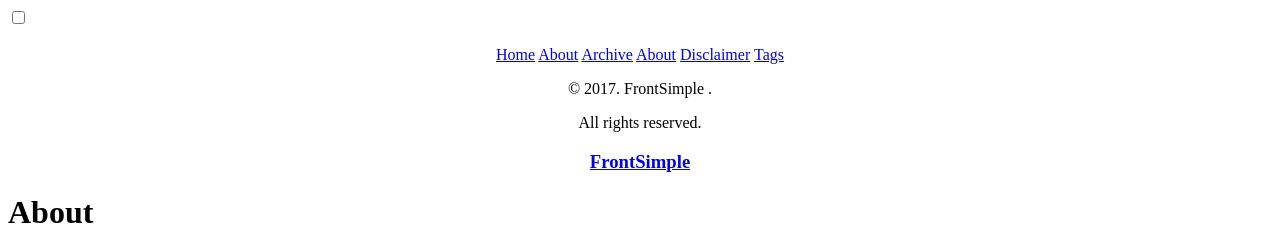
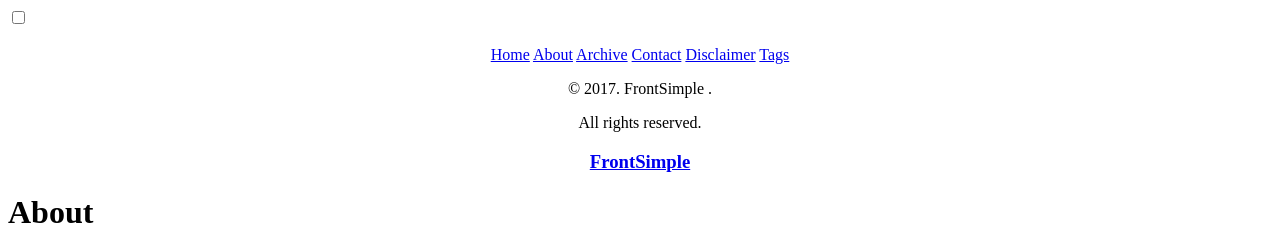
Before and after one commit to gitforwork2/gitforwork.github.io, a Jekyll site: the page built from about.md, in a window 1280 px wide. Shown: the top 238 px of the page. Built offline with Jekyll 4.4.1, drawn with Linux system fonts in a browser that asks for light colours; nearby versions of some CDN libraries.

Commit message:
Putting a contact page

```diff
--- a/contact.md
+++ b/contact.md
@@ -1,7 +1,6 @@
 ---
 layout: page
-title: About
+title: Contact
 ---
-### Contact
 For guest post, feedback and other enquiries, drop an email
  pattam.onnu[at]frontsimple.com
```
